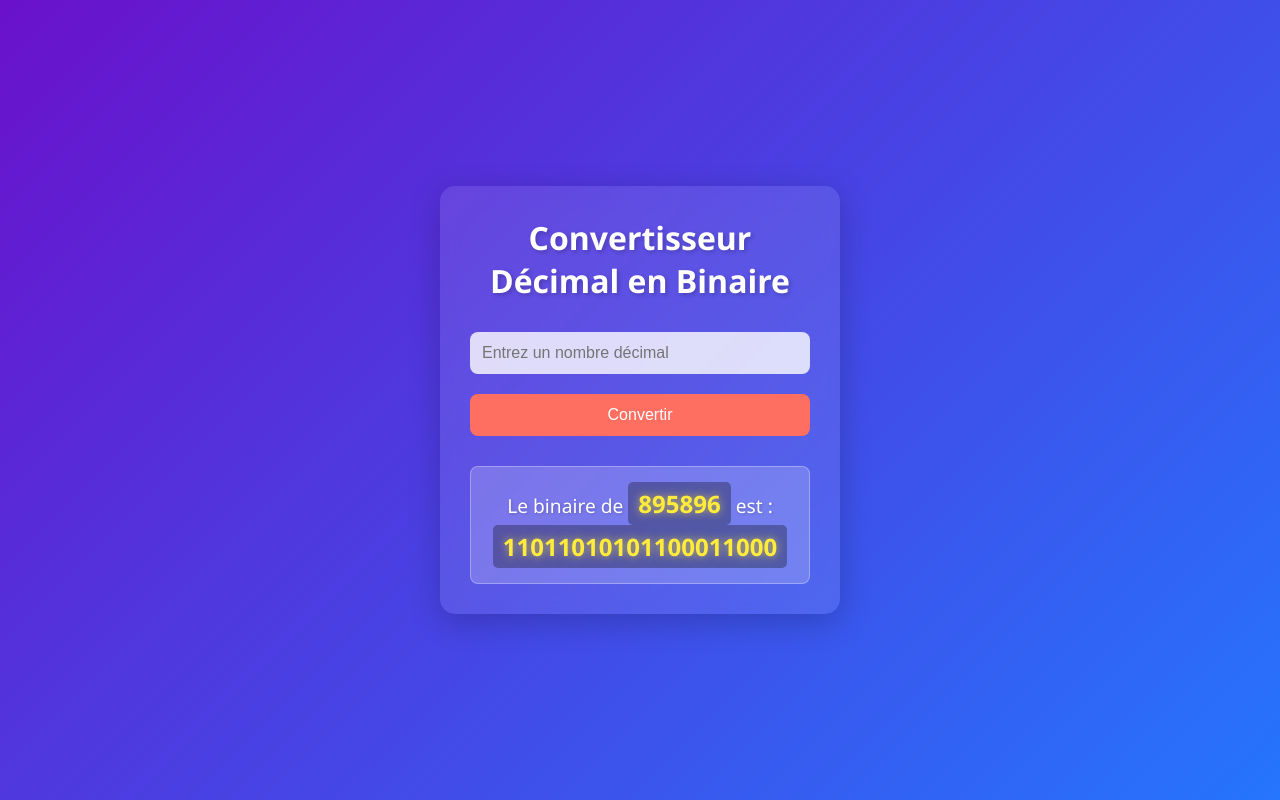
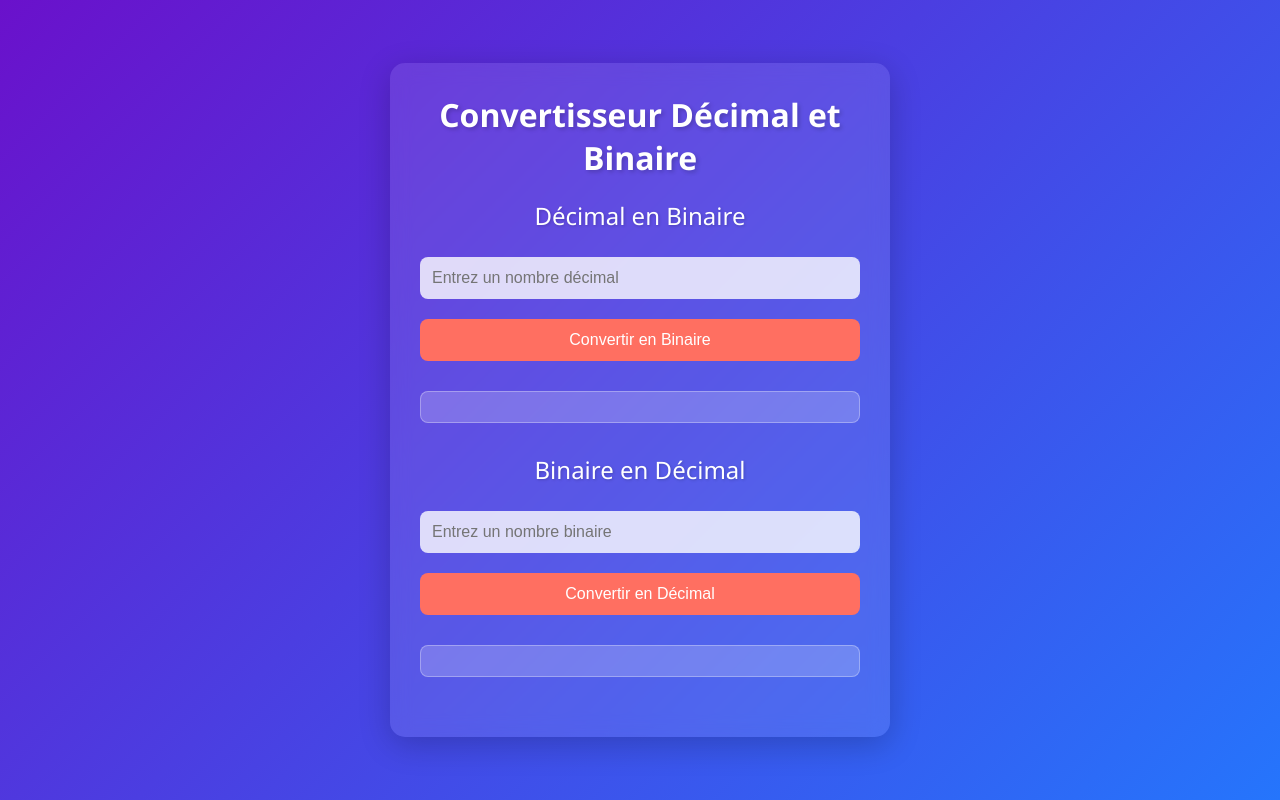
Before and after one commit to IMADBOUCENNA/Convertisseur-Binaire, a plain HTML site: page index.html in a window 1280 px wide. Drawn offline with Linux system fonts and the light colour scheme.

Commit message:
Update index.html

```diff
--- a/index.html
+++ b/index.html
@@ -3,7 +3,7 @@
 <head>
     <meta charset="UTF-8">
     <meta name="viewport" content="width=device-width, initial-scale=1.0">
-    <title>Convertisseur Décimal en Binaire</title>
+    <title>Convertisseur Décimal et Binaire</title>
     <style>
         /* Reset des styles par défaut */
         * {
@@ -33,7 +33,7 @@
             padding: 30px;
             box-shadow: 0 8px 32px rgba(0, 0, 0, 0.2);
             text-align: center;
-            max-width: 400px;
+            max-width: 500px;
             width: 100%;
             animation: fadeIn 1s ease-in-out;
         }
@@ -46,8 +46,21 @@
             text-shadow: 2px 2px 4px rgba(0, 0, 0, 0.2);
         }
 
+        /* Sections pour chaque convertisseur */
+        .converter-section {
+            margin-bottom: 30px;
+        }
+
+        .converter-section h2 {
+            font-size: 1.5rem;
+            margin-bottom: 15px;
+            font-weight: 500;
+            text-shadow: 1px 1px 3px rgba(0, 0, 0, 0.2);
+        }
+
         /* Champ de saisie */
-        input[type="number"] {
+        input[type="number"],
+        input[type="text"] {
             width: 100%;
             padding: 12px;
             margin: 10px 0;
@@ -60,7 +73,8 @@
             transition: background 0.3s ease;
         }
 
-        input[type="number"]:focus {
+        input[type="number"]:focus,
+        input[type="text"]:focus {
             background: rgba(255, 255, 255, 1);
         }
 
@@ -88,7 +102,7 @@
         }
 
         /* Résultat */
-        #resultat {
+        .result {
             margin-top: 20px;
             font-size: 1.2rem;
             font-weight: 500;
@@ -101,11 +115,12 @@
             border: 1px solid rgba(255, 255, 255, 0.3);
         }
 
-        /* Style spécifique pour le résultat binaire */
-        .binary-result {
+        /* Style spécifique pour les résultats */
+        .binary-result,
+        .decimal-result {
             font-size: 1.5rem;
             font-weight: bold;
-            color: #ffeb3b; /* Jaune vif pour le résultat binaire */
+            color: #ffeb3b; /* Jaune vif pour les résultats */
             text-shadow: 0 0 8px rgba(255, 235, 59, 0.7);
             display: inline-block;
             padding: 5px 10px;
@@ -139,22 +154,54 @@
 </head>
 <body>
     <div class="container">
-        <h1>Convertisseur Décimal en Binaire</h1>
-        <input type="number" id="decimalInput" placeholder="Entrez un nombre décimal">
-        <button onclick="convertirEnBinaire()">Convertir</button>
-        <p id="resultat">Le binaire de <span class="binary-result">895896</span> est : <span class="binary-result">11011010101100011000</span></p>
+        <h1>Convertisseur Décimal et Binaire</h1>
+
+        <!-- Convertisseur Décimal en Binaire -->
+        <div class="converter-section">
+            <h2>Décimal en Binaire</h2>
+            <input type="number" id="decimalInput" placeholder="Entrez un nombre décimal">
+            <button onclick="convertirEnBinaire()">Convertir en Binaire</button>
+            <p class="result" id="decimalToBinaryResult"></p>
+        </div>
+
+        <!-- Convertisseur Binaire en Décimal -->
+        <div class="converter-section">
+            <h2>Binaire en Décimal</h2>
+            <input type="text" id="binaryInput" placeholder="Entrez un nombre binaire">
+            <button onclick="convertirEnDecimal()">Convertir en Décimal</button>
+            <p class="result" id="binaryToDecimalResult"></p>
+        </div>
     </div>
 
     <script>
+        // Fonction pour convertir un nombre décimal en binaire
         function convertirEnBinaire() {
             const decimal = document.getElementById('decimalInput').value;
             if (decimal === "") {
-                document.getElementById('resultat').innerText = "Veuillez entrer un nombre.";
+                document.getElementById('decimalToBinaryResult').innerText = "Veuillez entrer un nombre.";
                 return;
             }
 
             const binaire = Number(decimal).toString(2);
-            document.getElementById('resultat').innerHTML = `Le binaire de <span class="binary-result">${decimal}</span> est : <span class="binary-result">${binaire}</span>`;
+            document.getElementById('decimalToBinaryResult').innerHTML = `Le binaire de <span class="binary-result">${decimal}</span> est : <span class="binary-result">${binaire}</span>`;
+        }
+
+        // Fonction pour convertir un nombre binaire en décimal
+        function convertirEnDecimal() {
+            const binaire = document.getElementById('binaryInput').value;
+            if (binaire === "") {
+                document.getElementById('binaryToDecimalResult').innerText = "Veuillez entrer un nombre binaire.";
+                return;
+            }
+
+            // Vérifier si l'entrée est un nombre binaire valide
+            if (!/^[01]+$/.test(binaire)) {
+                document.getElementById('binaryToDecimalResult').innerText = "Entrée invalide. Veuillez entrer un nombre binaire (0 et 1 uniquement).";
+                return;
+            }
+
+            const decimal = parseInt(binaire, 2);
+            document.getElementById('binaryToDecimalResult').innerHTML = `Le décimal de <span class="decimal-result">${binaire}</span> est : <span class="decimal-result">${decimal}</span>`;
         }
     </script>
 </body>
```
